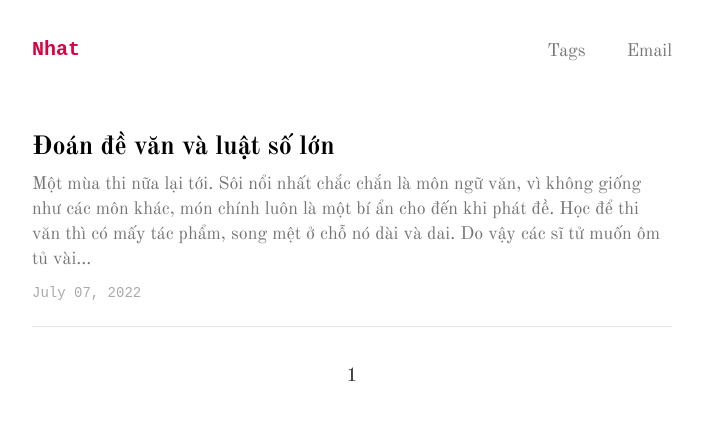
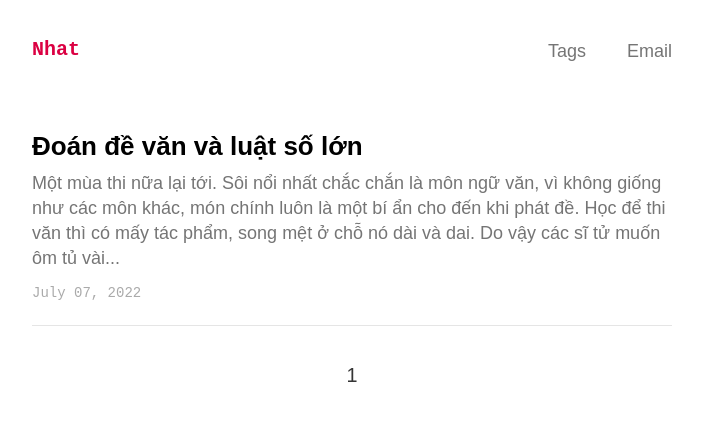
Before and after one commit to writebutwhy/writebutwhy.github.io, a Jekyll site: the page built from index.html, in a window 1280 px wide. Shown: the top 421 px of the page, without its empty margins (288-990 px from the left). Built offline with Jekyll 4.4.1, drawn with Linux system fonts in a browser that asks for light colours; some web fonts are replaced; the list of posts is cut into pages by our own code.

Commit message:
edit font

```diff
--- a/_sass/tale/_variables.scss
+++ b/_sass/tale/_variables.scss
@@ -12,7 +12,7 @@
 $my-red: #DB0042 !default;
 
 // Fonts
-$sans-serif: OldStandardTT, Arial, sans-serif !default;
+$sans-serif: Petrona, Arial, sans-serif !default;
 $monospaced: DMMono, monospace !default;
 
 @mixin box-sizing($type: border-box) {
--- a/assets/main.scss
+++ b/assets/main.scss
@@ -3,6 +3,8 @@
 ---
 
 @import 'tale';
+
+@import url('https://fonts.googleapis.com/css2?family=Petrona:ital,wght@0,100..900;1,100..900&display=swap');
 
 @font-face {
   font-family: "OldStandardTT";
```
